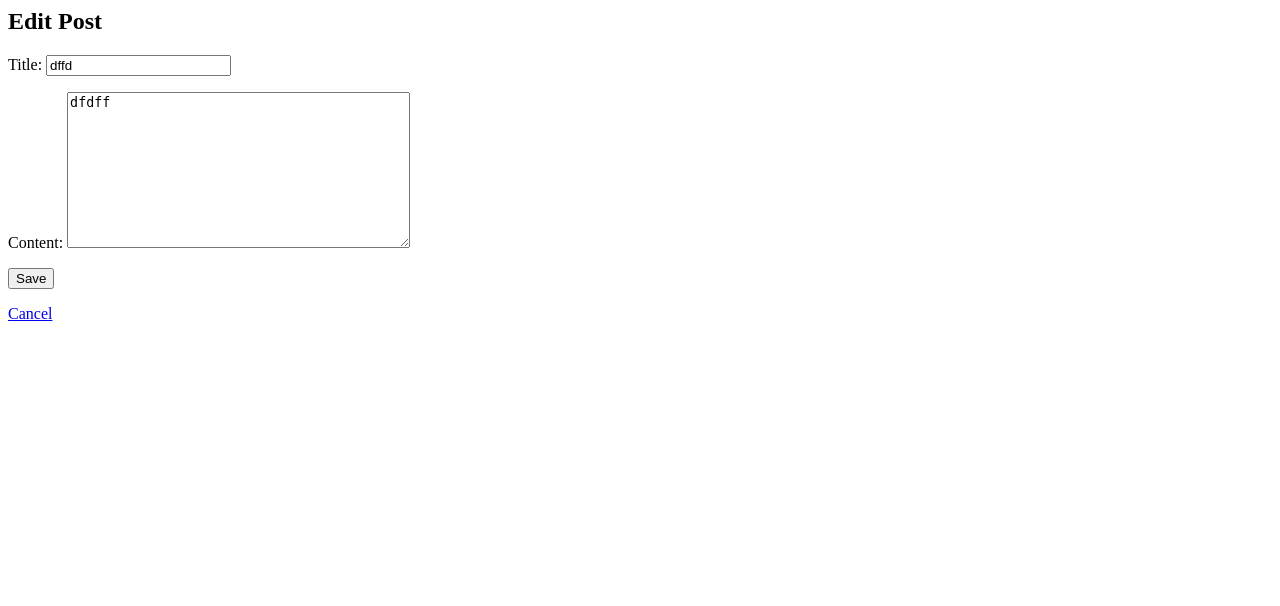
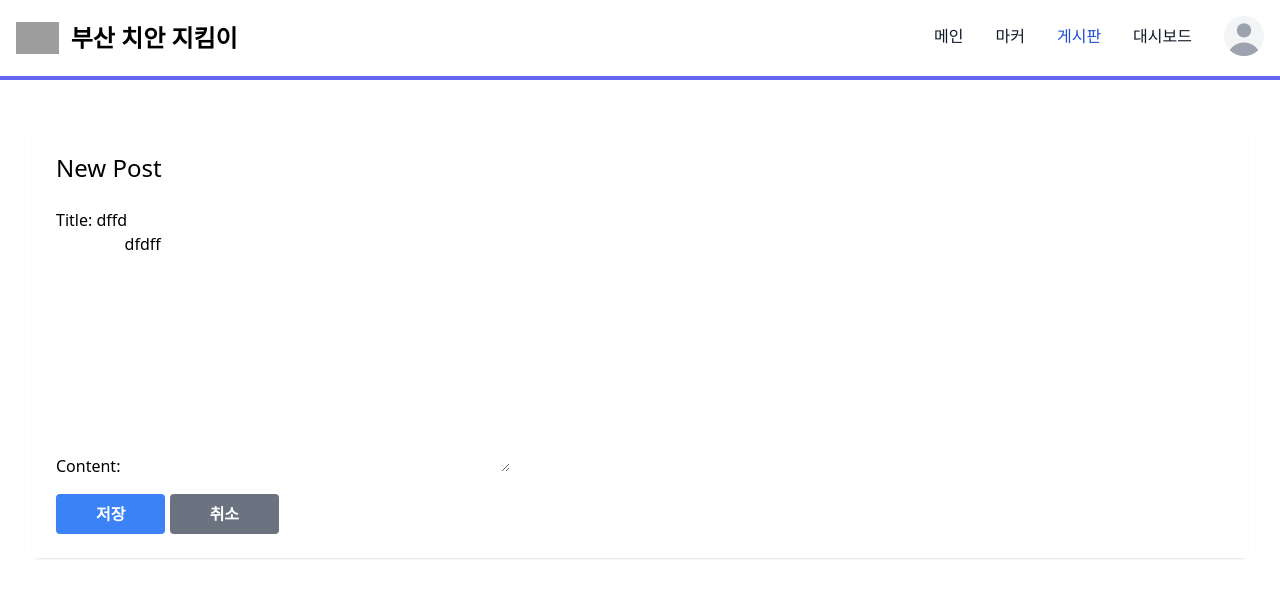
Before and after one commit to gwon9906/CrimeVisualization, a Django app: page /board/post/1/edit/ in a window 1280 px wide. Shown: the top 606 px of the page. Run offline with Django 5.2, Linux system fonts and the light colour scheme; data comes from the database, SQL or seed files in the repository; some libraries are stand-ins or nearby versions; grey boxes are pictures that could not be loaded.

Commit message:
Update post_edit.html

```diff
--- a/board/templates/board/post_edit.html
+++ b/board/templates/board/post_edit.html
@@ -1,9 +1,129 @@
-<!-- board/templates/board/post_edit.html -->
+<!DOCTYPE html>
+<html lang="en">
+  <head>
+    <meta charset="UTF-8" />
+    <meta name="viewport" content="width=device-width, initial-scale=1.0" />
+    <link
+      rel="shortcut icon"
+      type="image/x-icon"
+      href="https://www.police.go.kr/favicon.ico"
+    />
+    <script src="https://cdn.tailwindcss.com"></script>
+    <title>부산 치안 지킴이</title>
+  </head>
+  <body>
+    <nav class="dark:bg-gray-900 border-b-4 border-indigo-500">
+      <div
+        class="max-w-screen-xl flex flex-wrap items-center justify-between mx-auto p-4"
+      >
+        <a href="#" class="flex items-center space-x-3 rtl:space-x-reverse">
+          <img
+            src="https://wikiwandv2-19431.kxcdn.com/_next/image?url=https://upload.wikimedia.org/wikipedia/commons/thumb/8/85/Korean_National_Police_Agency_Emblem.svg/langko-640px-Korean_National_Police_Agency_Emblem.svg.png&w=640&q=50"
+            class="h-8"
+            alt="police_png"
+          />
+          <span
+            class="self-center text-2xl font-semibold whitespace-nowrap dark:text-white"
+            >부산 치안 지킴이</span
+          >
+        </a>
 
-<h2>{% if form.instance.pk %}Edit{% else %}New{% endif %} Post</h2>
-<form method="POST">
-    {% csrf_token %}
-    {{ form.as_p }}
-    <button type="submit">Save</button>
-</form>
-<a href="{% url 'post_list' %}">Cancel</a>
+        <div class="hidden w-full md:block md:w-auto" id="navbar-default">
+          <ul
+            class="font-medium flex flex-col p-4 md:p-0 mt-4 border border-gray-100 rounded-lg bg-gray-50 md:flex-row md:space-x-8 rtl:space-x-reverse md:mt-0 md:border-0 md:bg-white dark:bg-gray-800 md:dark:bg-gray-900 dark:border-gray-700"
+          >
+            <li class="mt-2">
+              <a
+                class="block py-2 px-3 text-gray-900 rounded hover:bg-gray-100 md:hover:bg-transparent md:border-0 md:hover:text-blue-700 md:p-0 dark:text-white md:dark:hover:text-blue-500 dark:hover:bg-gray-700 dark:hover:text-white md:dark:hover:bg-transparent"
+                href="#"
+                >메인
+              </a>
+            </li>
+            <li class="mt-2">
+              <a
+                href="#"
+                class="block py-2 px-3 text-gray-900 rounded hover:bg-gray-100 md:hover:bg-transparent md:border-0 md:hover:text-blue-700 md:p-0 dark:text-white md:dark:hover:text-blue-500 dark:hover:bg-gray-700 dark:hover:text-white md:dark:hover:bg-transparent"
+                >마커
+              </a>
+            </li>
+            <li class="mt-2">
+              <a
+                href="#"
+                class="block py-2 px-3 text-white bg-blue-700 rounded md:bg-transparent md:text-blue-700 md:p-0 dark:text-white md:dark:text-blue-500"
+                aria-current="page"
+                >게시판
+              </a>
+            </li>
+            <li class="mt-2">
+              <a
+                href="#"
+                class="block py-2 px-3 text-gray-900 rounded hover:bg-gray-100 md:hover:bg-transparent md:border-0 md:hover:text-blue-700 md:p-0 dark:text-white md:dark:hover:text-blue-500 dark:hover:bg-gray-700 dark:hover:text-white md:dark:hover:bg-transparent"
+                >대시보드
+              </a>
+            </li>
+            <li class="mb-1">
+              <a
+                href="#"
+                class="block py-2 px-3 text-gray-900 rounded hover:bg-gray-100 md:hover:bg-transparent md:border-0 md:hover:text-blue-700 md:p-0 dark:text-white md:dark:hover:text-blue-500 dark:hover:bg-gray-700 dark:hover:text-white md:dark:hover:bg-transparent"
+              >
+                <div
+                  class="relative w-10 h-10 overflow-hidden bg-gray-100 rounded-full dark:bg-gray-600"
+                >
+                  <svg
+                    class="absolute w-12 h-12 text-gray-400 -left-1"
+                    fill="currentColor"
+                    viewBox="0 0 20 20"
+                    xmlns="http://www.w3.org/2000/svg"
+                  >
+                    <path
+                      fill-rule="evenodd"
+                      d="M10 9a3 3 0 100-6 3 3 0 000 6zm-7 9a7 7 0 1114 0H3z"
+                      clip-rule="evenodd"
+                    ></path>
+                  </svg>
+                </div>
+              </a>
+            </li>
+          </ul>
+        </div>
+      </div>
+    </nav>
+
+    <div class="py-12">
+      <div class="max-w-7xl mx-auto sm:px-6 lg:px-8">
+        <div class="bg-white overflow-hidden shadow-sm sm:rounded-lg">
+          <div class="p-6 bg-white border-b border-gray-200">
+            <!-- 여기 조건 뭔가 이상 -->
+            <h2 class="text-2xl mb-6">
+              {% if form.instance.pk %}New{% else %}New{% endif %} Post
+            </h2>
+            <form method="POST">
+              {% csrf_token %} {{ form.as_div }}
+              <div class="mt-4">
+                <button
+                  type="submit"
+                  class="px-10 py-2 bg-blue-500 text-white font-semibold rounded hover:bg-blue-400"
+                >
+                  저장
+                </button>
+                <button
+                  type="submit"
+                  class="px-10 py-2 bg-gray-500 text-white font-semibold rounded hover:bg-gray-400"
+                >
+                  <a href="{% url 'post_list' %}"> 취소 </a>
+                </button>
+              </div>
+            </form>
+          </div>
+        </div>
+      </div>
+    </div>
+
+    <script src="https://cdn.ckeditor.com/4.16.0/standard/ckeditor.js"></script>
+    <script>
+      CKEDITOR.replace("id_content", {
+        height: "500px", // 높이를 원하는 값으로 조절합니다.
+      });
+    </script>
+  </body>
+</html>
```
